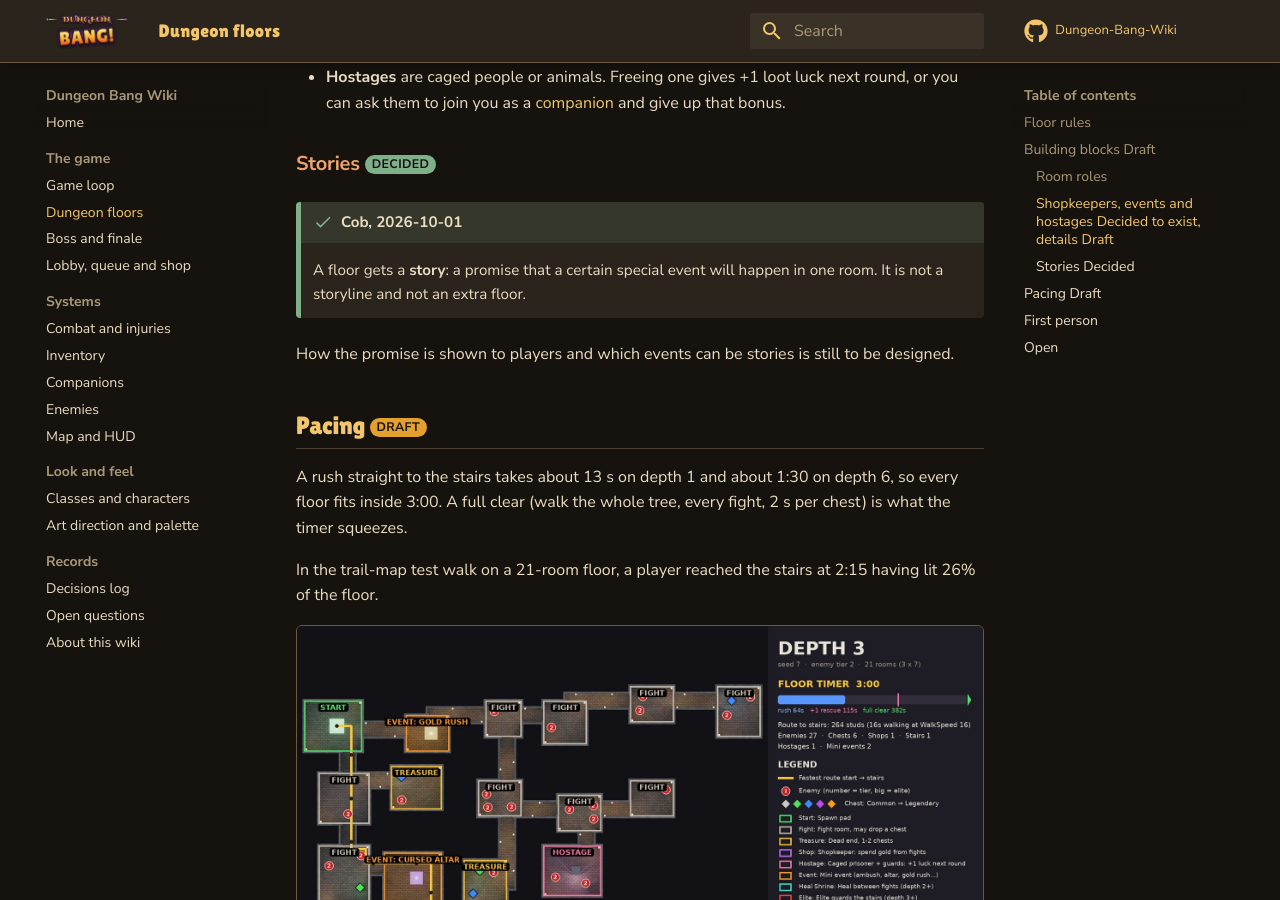
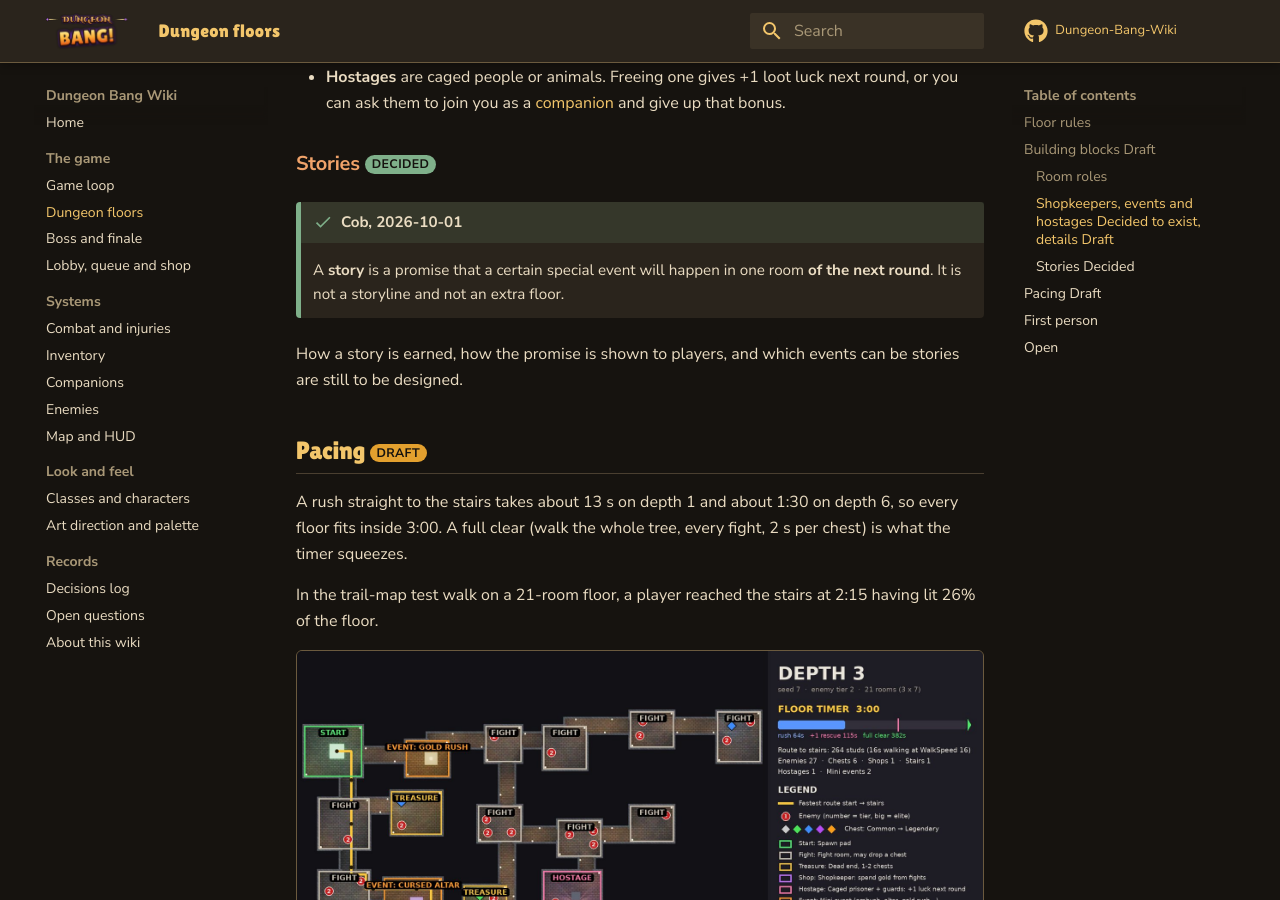
Before and after one commit to iamlegendok/Dungeon-Bang-Wiki, an MkDocs documentation site: the page built from docs/dungeon.md, in a window 1280 px wide and 900 px high, scrolled down 2769 px. Built offline with MkDocs 1.6.1 and Material for MkDocs 9.7.7, drawn with Linux system fonts in a browser that asks for light colours; comment, search, counter and statistics services are not loaded.

Commit message:
Stories promise an event in the next round
Co-Authored-By: Claude Opus 5.5 (1M context) <noreply@anthropic.com>
Claude-Session: https://claude.ai/code/session_01BBz4VfGTsvBuNKXe58LieA

```diff
--- a/docs/dungeon.md
+++ b/docs/dungeon.md
@@ -57,9 +57,9 @@ Every floor is generated from a seed by a small, engine-free generator (`dungeon
 ### Stories <span class="tag decided">Decided</span> { #stories }
 
 !!! success "Cob, 2026-10-01"
-    A floor gets a **story**: a promise that a certain special event will happen in one room. It is not a storyline and not an extra floor.
+    A **story** is a promise that a certain special event will happen in one room **of the next round**. It is not a storyline and not an extra floor.
 
-How the promise is shown to players and which events can be stories is still to be designed.
+How a story is earned, how the promise is shown to players, and which events can be stories are still to be designed.
 
 ## Pacing <span class="tag draft">Draft</span>
 
```
Also changed, not shown: docs/decisions.md (+1 -1 lines), docs/open-questions.md (+1 -1 lines).
